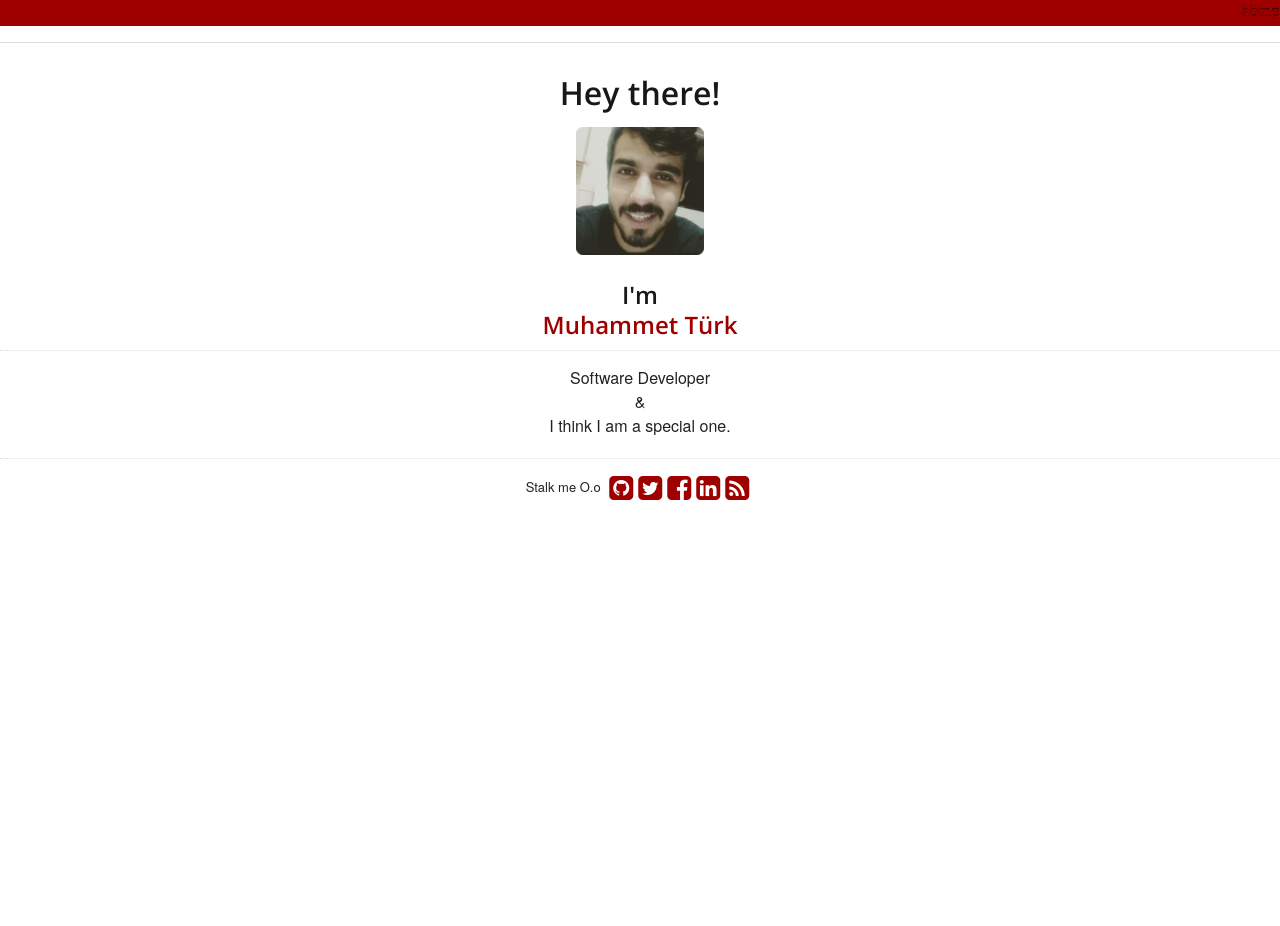
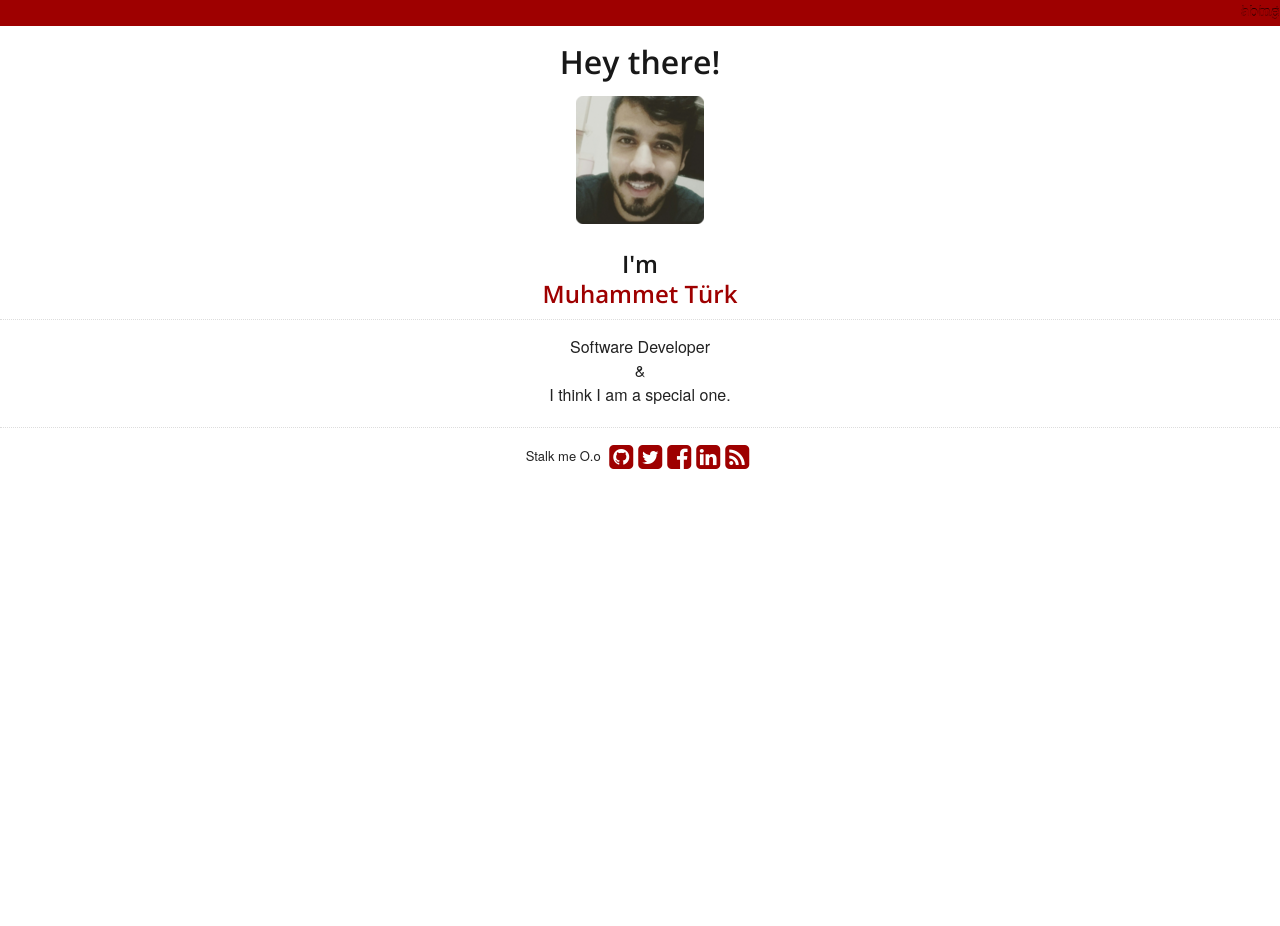
Before and after one commit to mturk111/mturk111.github.io, a Jekyll site: the page built from index.html, in a window 1280 px wide. Built offline with Jekyll 4.4.1, drawn with Linux system fonts in a browser that asks for light colours; nearby versions of some CDN libraries.

Commit message:
Update default-without-footer.html

```diff
--- a/_layouts/default-without-footer.html
+++ b/_layouts/default-without-footer.html
@@ -26,7 +26,6 @@
     <li><a href="/">home</a></li>
   </ul>
 </div>
-<hr width="%100">
 <div>
   {% include sidebar.html %}
 </div>
```
